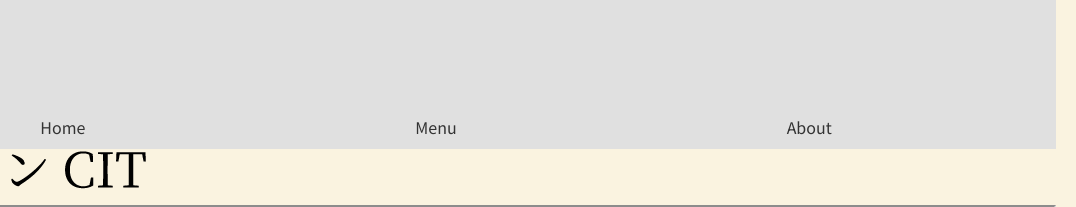
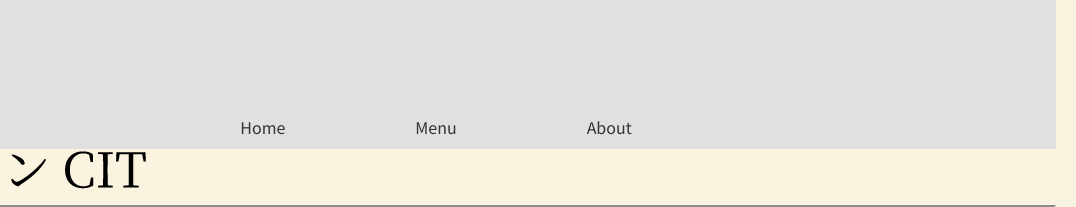
Before and after one commit to s2332137uw-sys/Italian, a plain HTML site: page index.html in a window 1280 px wide. Shown: the top 207 px of the page, 204-1280 px from the left. Drawn offline with Linux system fonts and the light colour scheme.

Commit message:
Update style.css

```diff
--- a/style.css
+++ b/style.css
@@ -8,7 +8,7 @@
     }
 
     ul li {
-      margin: 0 150px;
+      margin: 0 50px;
     }
 
     ul li a {
```
